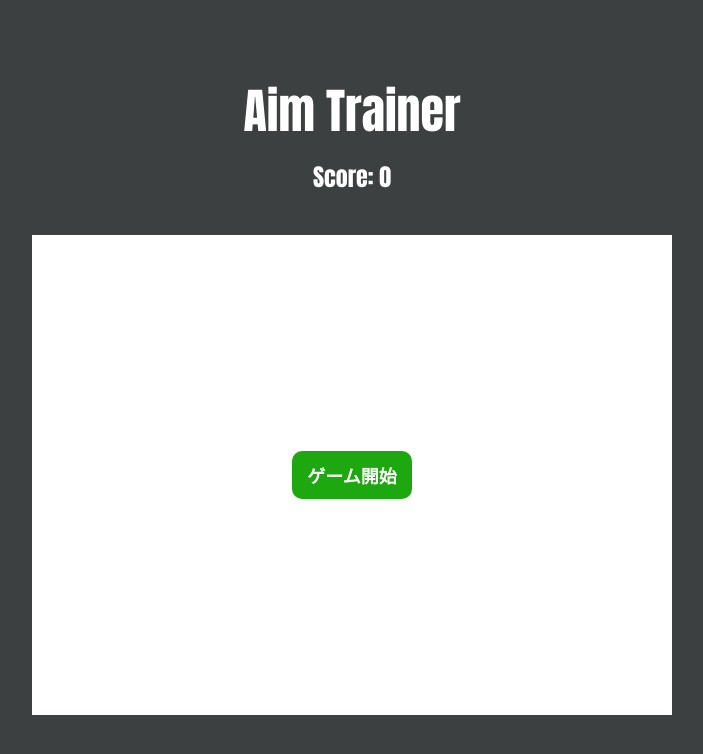
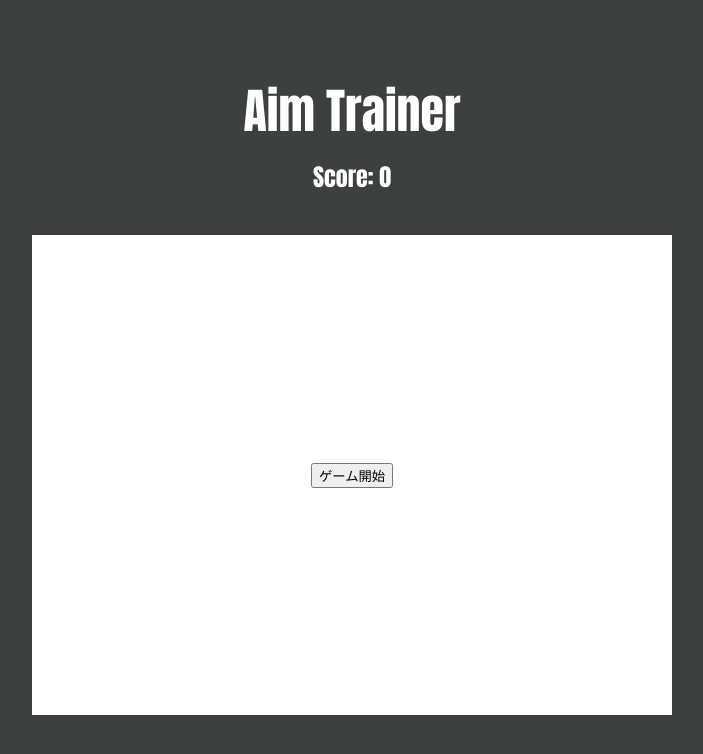
Before and after one commit to oNqNu/aim-trainer, a React (Create React App) app: page / in a window 1280 px wide. Shown: the top 754 px of the page, without its empty margins (288-991 px from the left). Built offline with nearby package versions, Linux system fonts and the light colour scheme; the HTML template or start-up script is replaced by a standard one.

Commit message:
refactor: App.cssからボタン関連のスタイルを削除

```diff
--- a/src/App.css
+++ b/src/App.css
@@ -4,22 +4,6 @@ h2 {
   padding: 0;
   font-family: Impact, Haettenschweiler, 'Arial Narrow Bold', sans-serif;
   color: white;
-}
-button {
-  width: 120px;
-  height: 48px;
-  border-radius: 10px;
-  background-color: rgb(30, 168, 15);
-  border: 2.5px solid rgb(30, 168, 15);
-  color: white;
-  font-weight: bold;
-  font-size: large;
-  transition: 0.2s cubic-bezier(0.45, 0, 0.55, 1);
-}
-
-button:hover {
-  background-color: white;
-  color: rgb(30, 168, 15);
 }
 
 .App {
```
